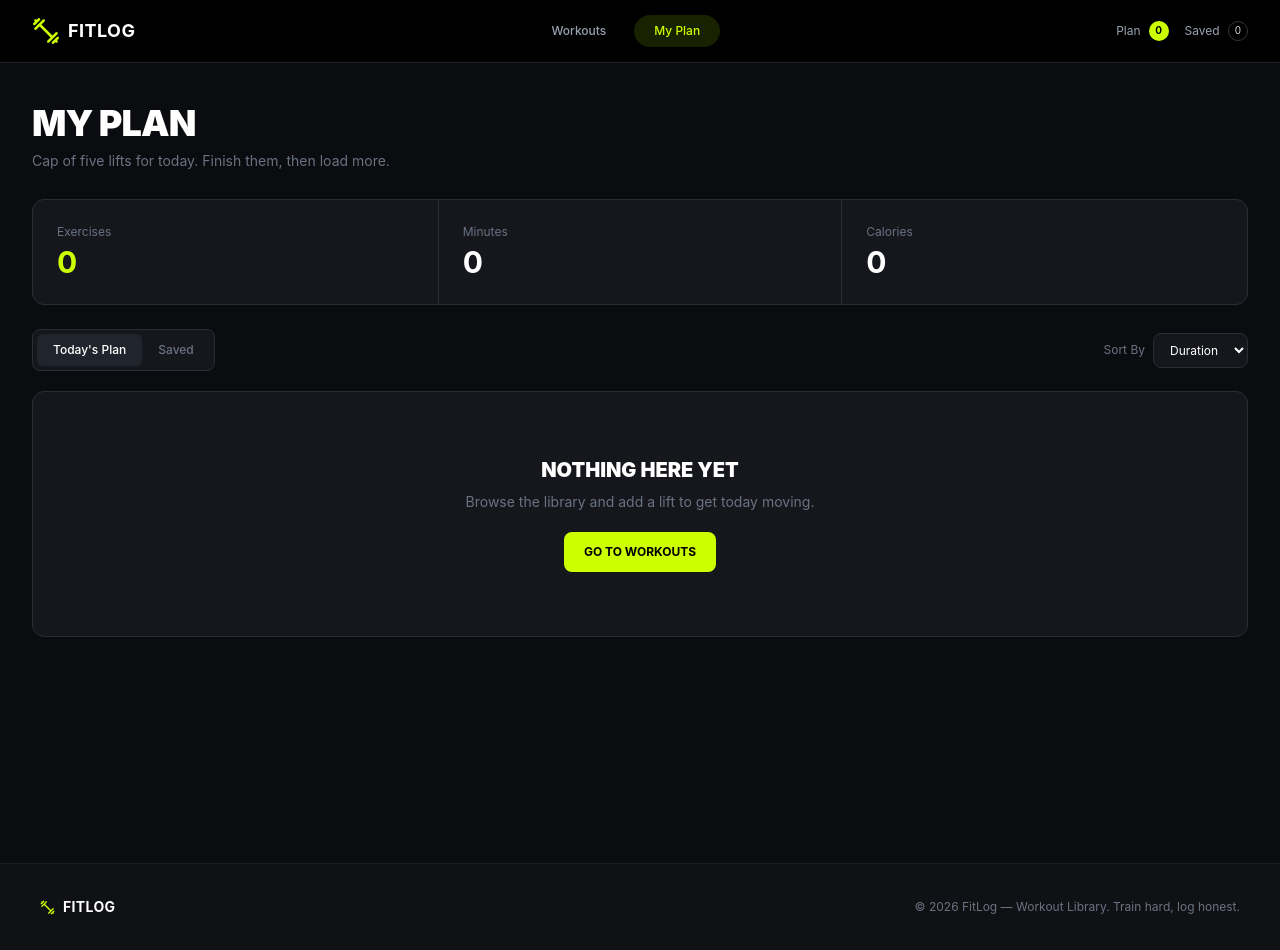
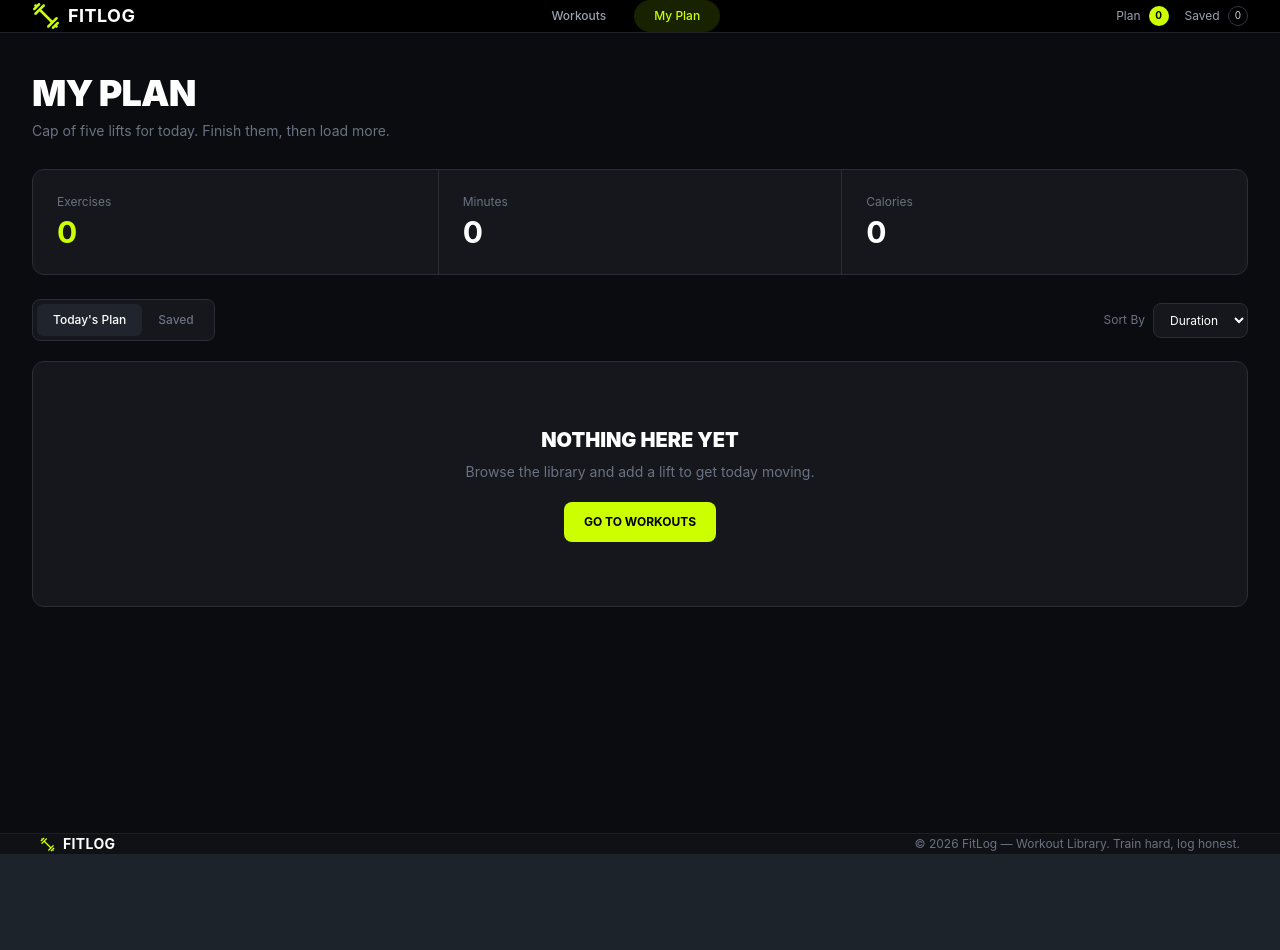
Before and after one commit to dhsamrat/fit-log, a Next.js app: page /myplan in a window 1280 px wide. After the commit the page ends 854 px from the top, so only its background shows below. Built offline with nearby package versions, Linux system fonts and the light colour scheme.

Commit message:
Final push

```diff
--- a/src/components/shared/Footer.tsx
+++ b/src/components/shared/Footer.tsx
@@ -3,7 +3,7 @@ import FooterLogo from '@/assets/logo.png'
 const Footer = () => {
   return (
     <footer className="border-t border-[#1d1f22] bg-[#0F1115]">
-      <div className="flex min-h-[86px] items-center justify-between px-5 md:px-10">
+      <div className="flex min-h-86px items-center justify-between px-5 md:px-10">
 
         {/* Logo */}
         <div className="flex items-center gap-2">
--- a/src/components/shared/MuscleCard.tsx
+++ b/src/components/shared/MuscleCard.tsx
@@ -15,7 +15,7 @@ const MuscleCard = ({ muscle }: IMuscleCardProps) => {
       >
         <div className="group flex h-full flex-col overflow-hidden rounded-xl border border-[#25282e] bg-[#15171c] transition-all duration-300 hover:-translate-y-1 hover:border-[#ccff00]/40 hover:shadow-lg">
 
-          <div className="relative h-[180px] w-full overflow-hidden bg-[#101216] sm:h-[190px]">
+          <div className="relative h-180px w-full overflow-hidden bg-[#101216] sm:h-190px">
             <Image
               src={muscle.image}
               alt={muscle.name}
@@ -30,7 +30,7 @@ const MuscleCard = ({ muscle }: IMuscleCardProps) => {
           <div className="flex flex-1 flex-col p-5">
 
             {/* Muscle Groups */}
-            <div className="mb-3 flex min-h-[24px] flex-wrap gap-2">
+            <div className="mb-3 flex min-h-24px flex-wrap gap-2">
               {muscle.muscleGroups.map((group) => (
                 <span
                   key={group}
--- a/src/components/shared/NavBar.tsx
+++ b/src/components/shared/NavBar.tsx
@@ -19,7 +19,7 @@ const Navbar = () => {
 
   return (
     <nav className="sticky top-0 z-50 border-b border-[#202329] bg-[#000000]">
-      <div className="mx-auto flex min-h-[62px] max-w-[1400px] items-center justify-between px-5 lg:px-8">
+      <div className="mx-auto flex min-h-62px max-w-1400px items-center justify-between px-5 lg:px-8">
 
         {/* Logo */}
         <Link href="/" className="flex items-center gap-2">
```
